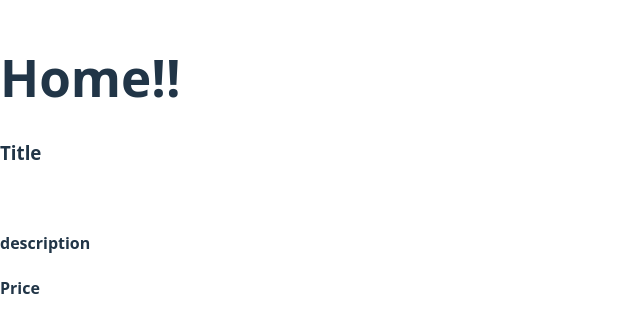
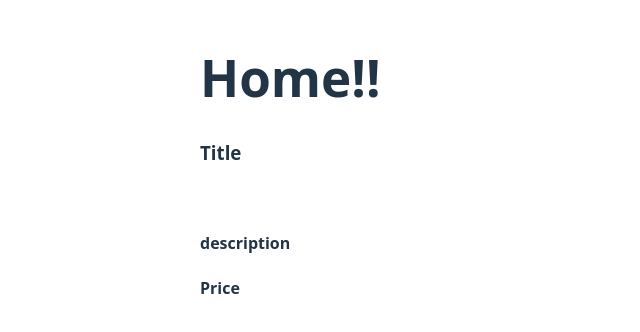
Before and after one commit to HarrySIV/MarketFlow, a React (Vite) app in the folder app/: page / in a window 1280 px wide. Shown: the part 232-564 px from the top of the page, without its empty margins (0-640 px from the left). Built offline with nearby package versions, Linux system fonts and the light colour scheme.

Commit message:
added margin

```diff
--- a/app/src/App.css
+++ b/app/src/App.css
@@ -0,0 +1,4 @@
+.website {
+  padding: 100px;
+  margin: 100px;
+}
--- a/app/src/App.tsx
+++ b/app/src/App.tsx
@@ -16,7 +16,7 @@ export function App() {
   );
   return (
     <>
-      <div>
+      <div className="website">
         <BrowserRouter>
           <main>{routes}</main>
         </BrowserRouter>
```
